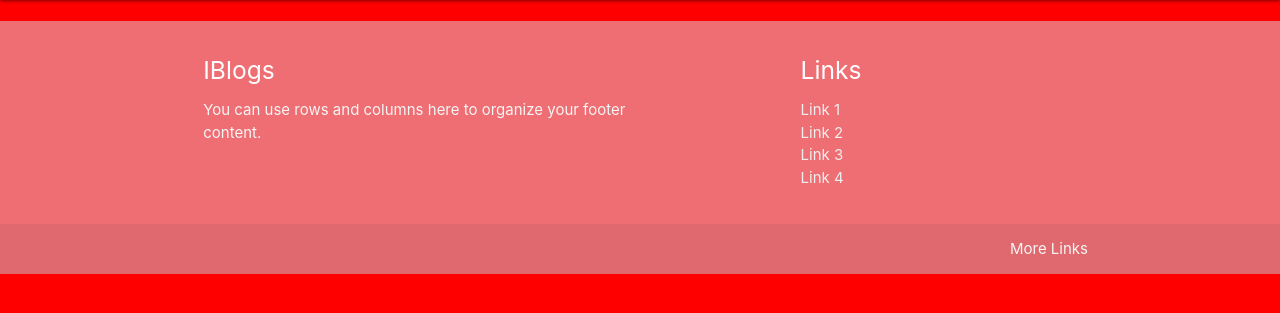
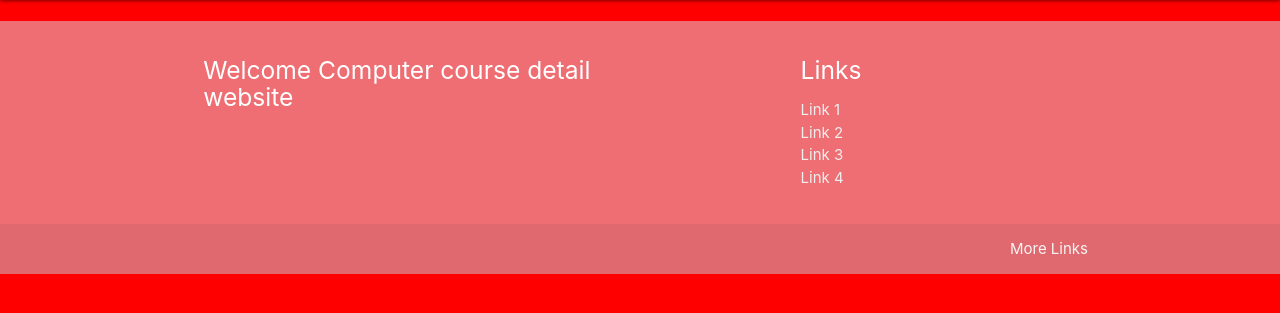
Before and after one commit to fjankit/my-dajngo-blog, a Django app: template home/templates/home.html in a window 1280 px wide. Shown: the part 64-377 px from the top of the page. Run offline with Django 4.2, Linux system fonts and the light colour scheme; the template is opened without the code that fills it, so the values that code supplies are empty; some libraries are stand-ins or nearby versions.

Commit message:
Update footer.html

```diff
--- a/home/templates/footer.html
+++ b/home/templates/footer.html
@@ -2,8 +2,8 @@
           <div class="container">
             <div class="row">
               <div class="col l6 s12">
-          <h5 class="white-text">IBlogs</h5>
-          <p class="grey-text text-lighten-4">You can use rows and columns here to organize your footer content.</p>
+                <h5 class="white-text">Welcome Computer course detail website</h5>
+                <p class="grey-text text-lighten-4"></p>
               </div>
               <div class="col l4 offset-l2 s12">
                 <h5 class="white-text">Links</h5>
```
Lines whose indentation alone changed are shown as unchanged.
